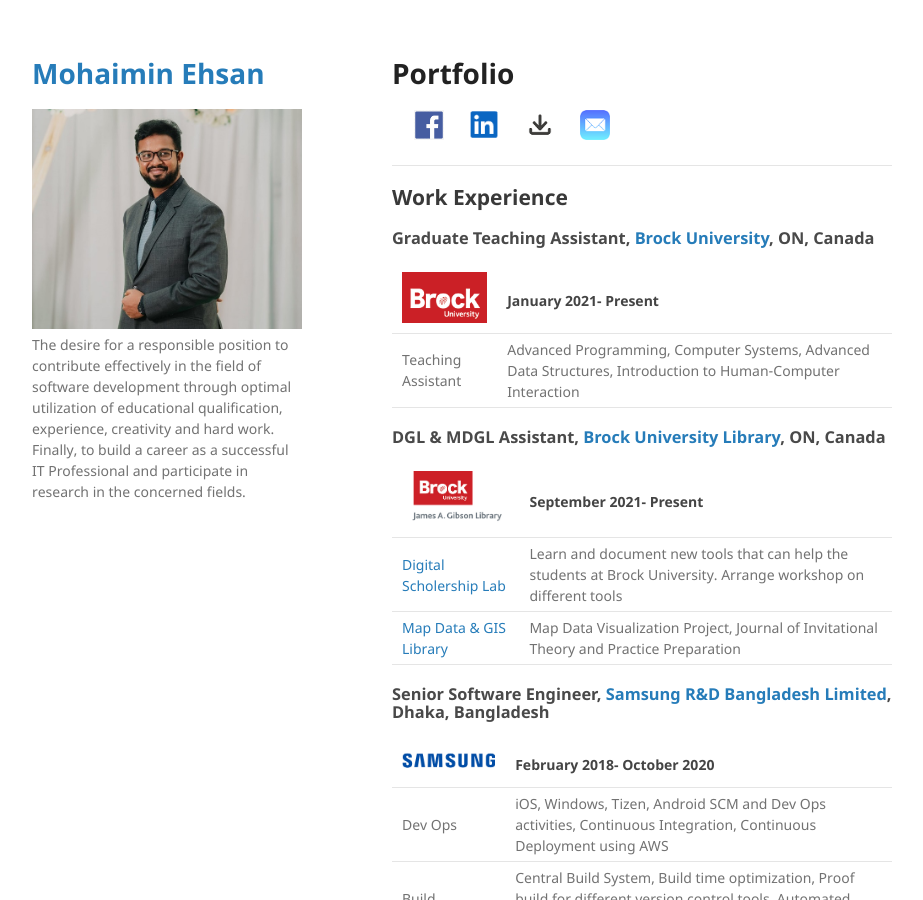
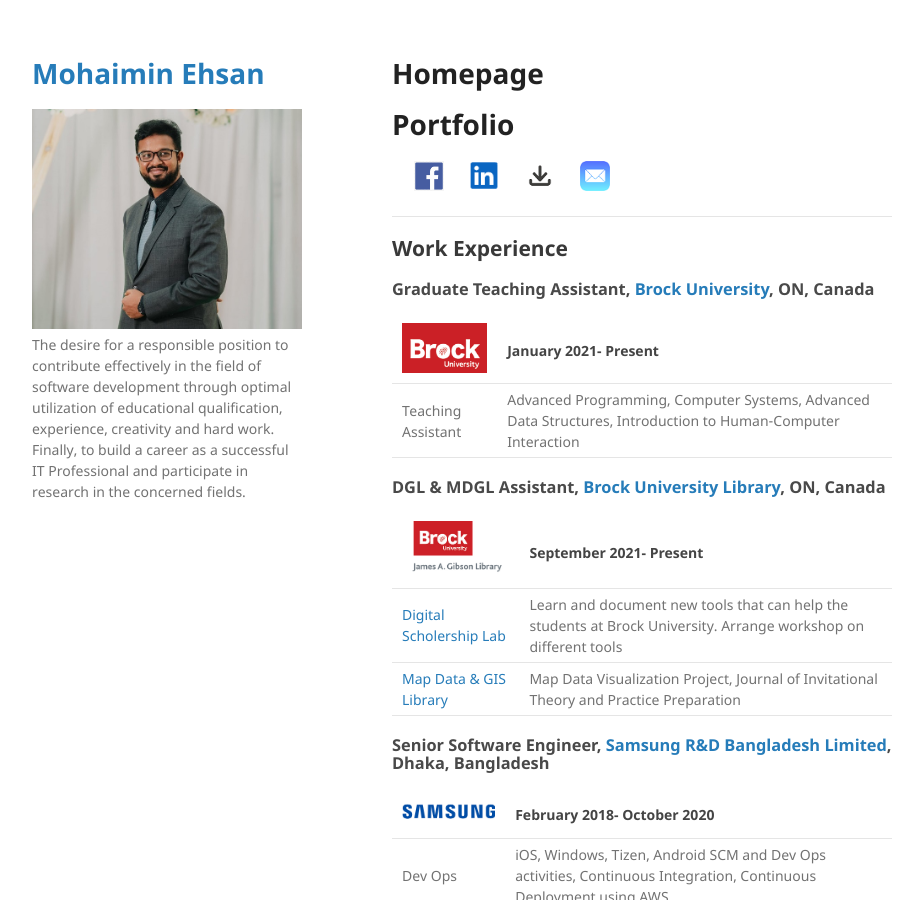
Before and after one commit to MohaiminEhsan/Homepage, a Jekyll site: the page built from index.md, in a window 1280 px wide and 900 px high. Shown: the whole window, without its empty margins (178-1101 px from the left). Built offline with Jekyll 4.4.1, drawn with Linux system fonts in a browser that asks for light colours; our own code applies the rules of GitHub Pages for plain Markdown files.

Commit message:
Update index.md

```diff
--- a/index.md
+++ b/index.md
@@ -2,7 +2,7 @@
 layout: default
 ---
 
-
+# Homepage
 # Portfolio
 &nbsp; &nbsp; &nbsp; [<img src="assets/img/fblogo.png?raw=true" width="30"/>](https://www.facebook.com/mohaiminehsan.anik/)
 &nbsp; &nbsp; &nbsp; [<img src="assets/img/ldlogo.PNG?raw=true" width="30"/>](https://www.linkedin.com/in/mohaimin-ehsan-02072412b)
```
